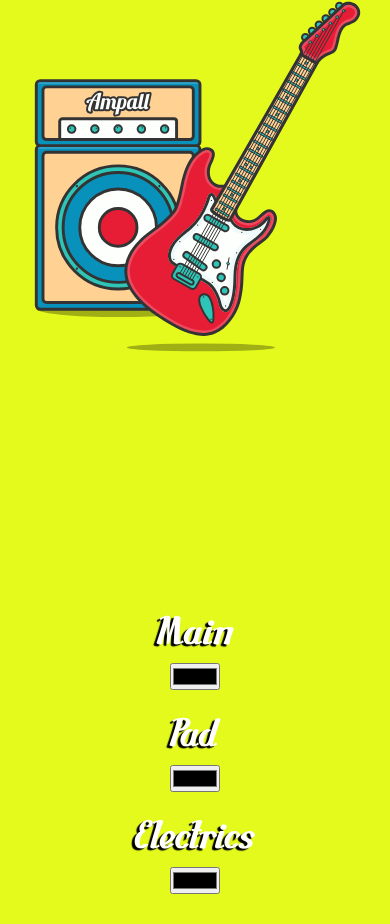
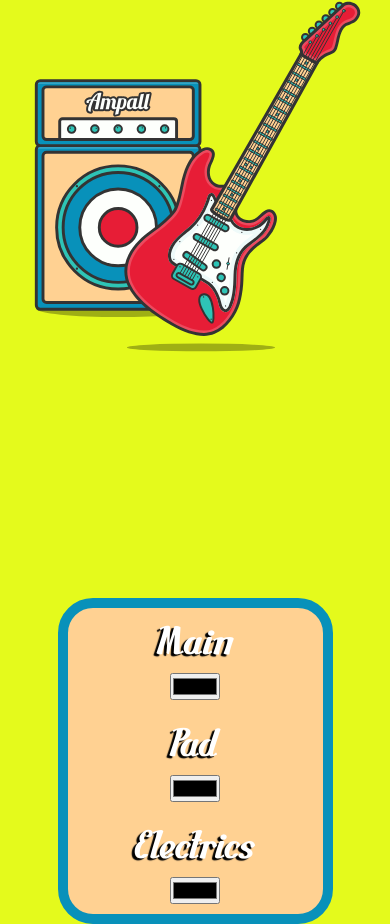
Before and after one commit to VladimirSaenko/SVG-Fender-Stratocaster-Guitar, a plain HTML site: page index.html in a window 390 px wide. Shown: the part 246-1170 px from the top of the page. Drawn offline with Linux system fonts and the light colour scheme.

Commit message:
create color pedal

```diff
--- a/css/style.css
+++ b/css/style.css
@@ -30,7 +30,6 @@ svg {
     align-items: center;
     flex-direction: row;
     width: 250px;
-    border-radius: 50%;
     margin-bottom: 50px;
 }
 
@@ -51,8 +50,13 @@ svg {
 
 @media screen and (min-width: 300px) and (max-width: 800px) {
     .colorsForm {
+        width: 250px;
         flex-direction: column;
         margin-bottom: 0px;
+        background: rgb(255, 209, 146);
+        border: 10px rgb(8, 145, 186) solid;
+        width: 275px;
+        border-radius: 35px;
     }
 
     .colorsForm div {
```
